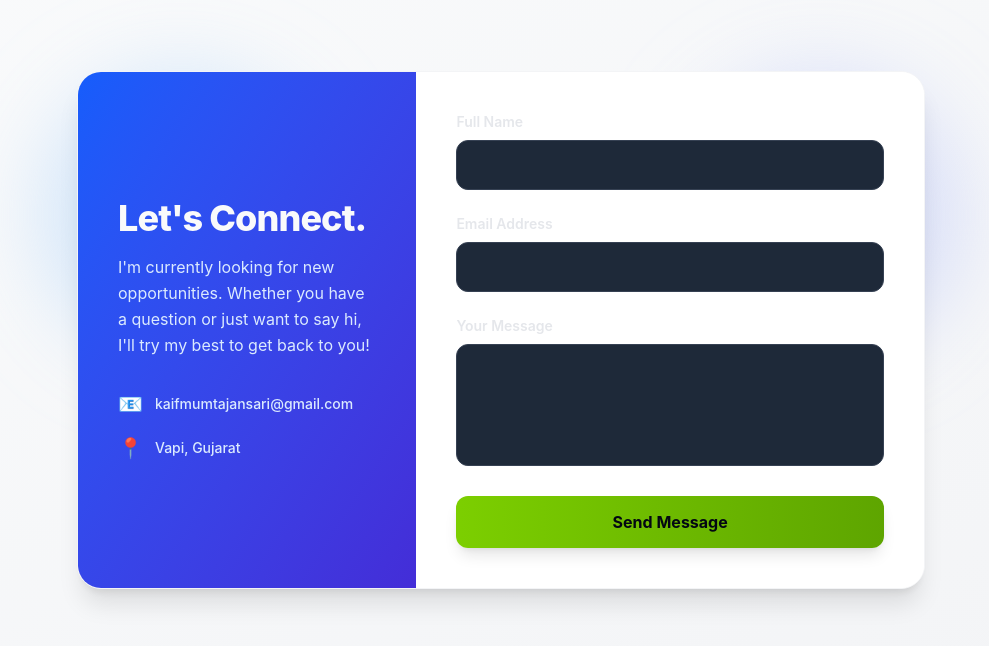
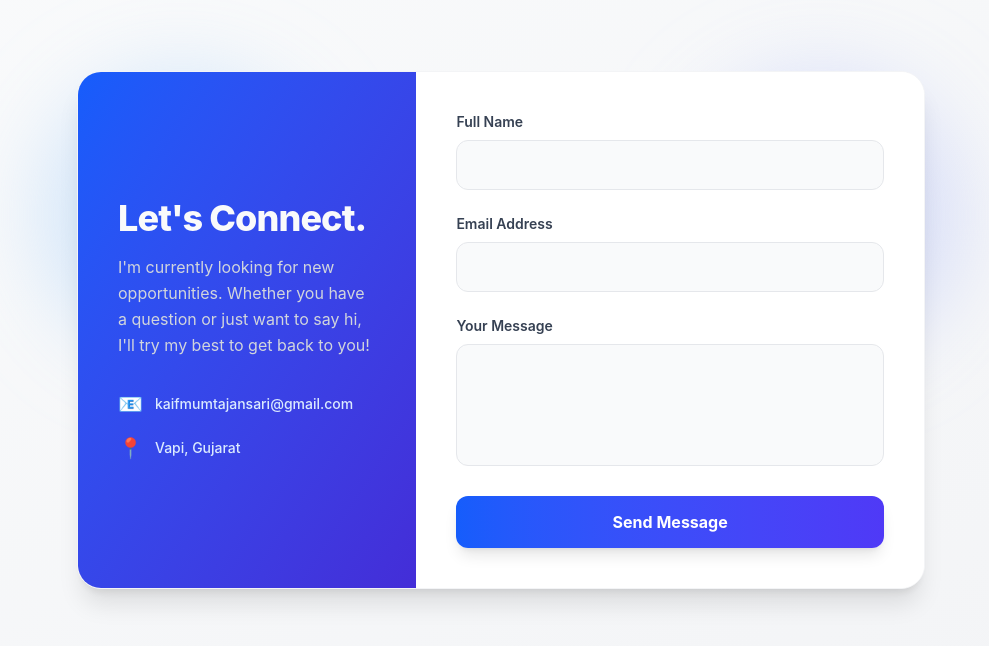
Before and after one commit to Mohammad-Kaif45/My-Portfolio, a React (Vite) app in the folder client/: page / in a window 1280 px wide. Shown: the part 1636-2282 px from the top of the page, without its empty margins (139-1128 px from the left). Built offline with nearby package versions, Linux system fonts and the light colour scheme; no server answers.

Commit message:
Removed all crashing CSS and missing Footer

```diff
--- a/client/src/index.css
+++ b/client/src/index.css
@@ -1,41 +1,15 @@
 @import "tailwindcss";
 
-/* --- THE FULLY DARK ENGINEER THEME UPGRADE --- */
-
-@layer base {
-  body {
-    @apply bg-gray-950 text-gray-100 font-sans antialiased;
-  }
+/* 1. Safely apply the dark background */
+body {
+  @apply bg-gray-950 text-gray-100 font-sans antialiased;
 }
 
-@layer components {
-  /* Make all default text light against the dark background */
-  h1, h2, h3, h4 {
-    @apply text-gray-50;
-  }
-  p {
-    @apply text-gray-300;
-  }
-
-  /* establish the lime-green engineering accent for all components to use */
-  .text-accent {
-    @apply text-lime-400;
-  }
-  .bg-accent {
-    @apply bg-lime-500;
-  }
-  .border-accent {
-    @apply border-lime-500;
-  }
+/* 2. Safely apply light text */
+h1, h2, h3, h4 {
+  @apply text-gray-50;
 }
 
-/* Ensure other existing components work against the dark backdrop */
-#contact button {
-    @apply bg-gradient-to-r from-lime-500 to-lime-600 text-gray-950 font-bold hover:from-lime-600 hover:to-lime-700;
+p {
+  @apply text-gray-300;
 }
-#contact form div label {
-    @apply text-gray-200 font-semibold;
-}
-#contact form div input, #contact form div textarea {
-    @apply bg-gray-800 border-gray-700 text-gray-100 focus:ring-lime-500 focus:border-lime-500;
-}
```
